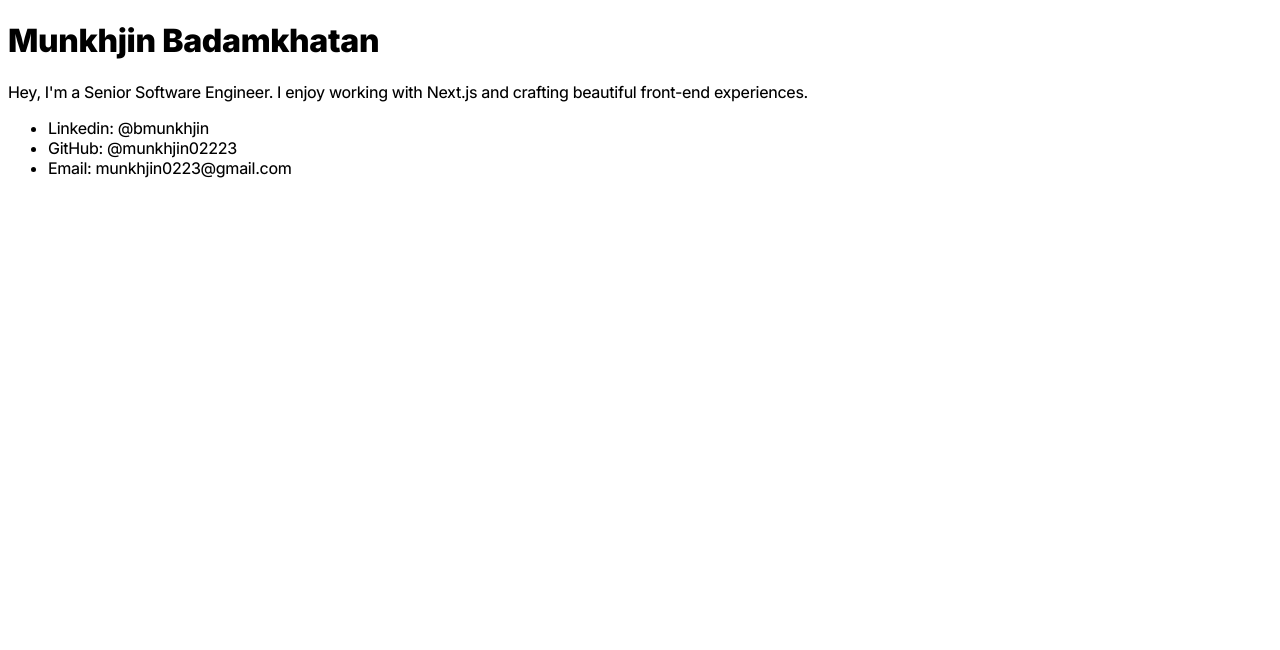
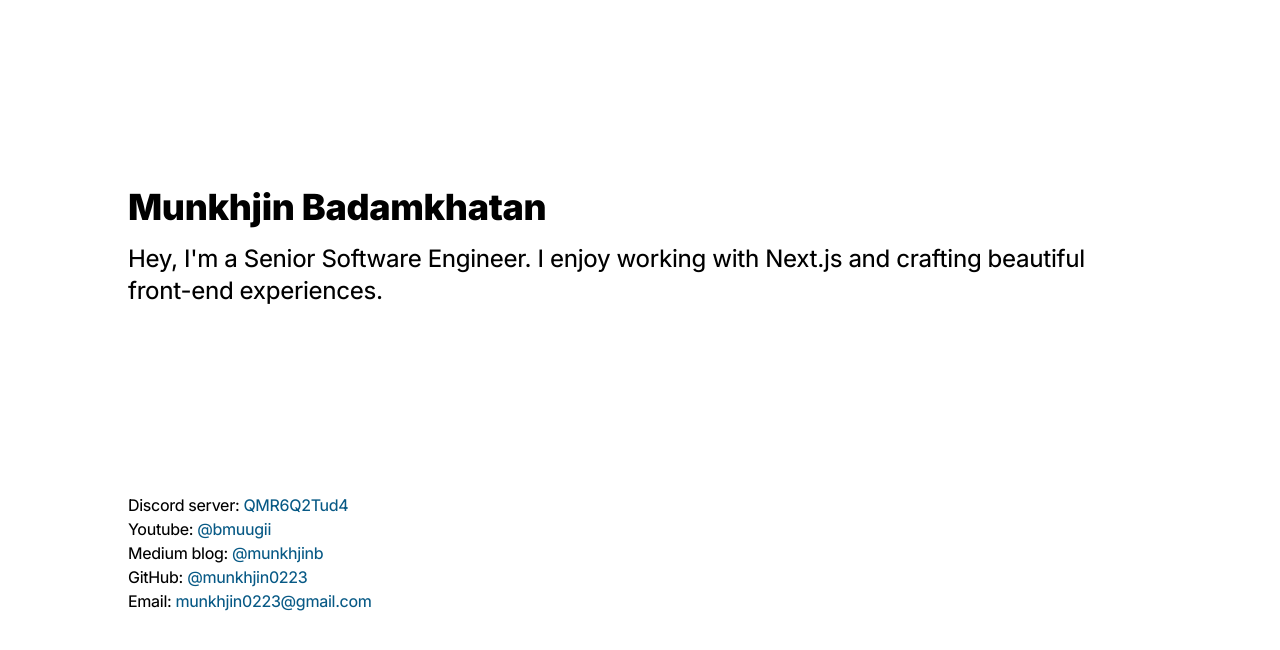
Before and after one commit to munkhjin0223/munkhjin, a Next.js app: page / in a window 1280 px wide. Shown: the top 650 px of the page. Built offline with nearby package versions, Linux system fonts and the light colour scheme.

Commit message:
improve css a little

```diff
--- a/app/layout.css
+++ b/src/app/layout.css
@@ -1,3 +1,7 @@
+@tailwind base;
+@tailwind components;
+@tailwind utilities;
+
 @font-face {
   font-family: 'Inter var';
   font-style: normal;
--- a/app/layout.tsx
+++ b/src/app/layout.tsx
@@ -1,3 +1,4 @@
+import Footer from '../components/Footer';
 import './layout.css';
 
 import { Inter } from 'next/font/google';
@@ -13,16 +14,12 @@ export default function RootLayout({ children }: { children: React.ReactNode })
   return (
     <html lang='en'>
       <body className={inter.className}>
-        {children}
-        <footer>
-          <ul>
-            <li>Linkedin: @bmunkhjin</li>
-
-            <li>GitHub: @munkhjin02223</li>
-
-            <li>Email: munkhjin0223@gmail.com</li>
-          </ul>
-        </footer>
+        <div className='mx-auto max-w-3xl px-4 sm:px-6 xl:max-w-5xl xl:px-0'>
+          <div className='flex h-screen flex-col justify-evenly'>
+            {children}
+            <Footer />
+          </div>
+        </div>
       </body>
     </html>
   );
--- a/app/page.tsx
+++ b/src/app/page.tsx
@@ -1,8 +1,8 @@
 export default function Page() {
   return (
     <div>
-      <h1>Munkhjin Badamkhatan</h1>
-      <article>
+      <h1 className='text-4xl pb-4'>Munkhjin Badamkhatan</h1>
+      <article className='text-2xl'>
         Hey, I&apos;m a Senior Software Engineer. I enjoy working with Next.js and crafting beautiful front-end
         experiences.
       </article>
--- /dev/null
+++ b/src/components/Footer.tsx
@@ -0,0 +1,47 @@
+import Link from 'next/link';
+import { FunctionComponent } from 'react';
+
+interface FooterProps {}
+
+const Footer: FunctionComponent<FooterProps> = () => {
+  return (
+    <footer>
+      <ul>
+        <li>
+          Discord server:{' '}
+          <a target='_blank' rel='noopener noreferrer' className='text-sky-800' href='https://discord.gg/QMR6Q2Tud4'>
+            QMR6Q2Tud4
+          </a>
+        </li>
+        <li>
+          Youtube:{' '}
+          <a target='_blank' rel='noopener noreferrer' className='text-sky-800' href='https://youtube.com/@bmuugii'>
+            @bmuugii
+          </a>
+        </li>
+        <li>
+          Medium blog:{' '}
+          <a target='_blank' rel='noopener noreferrer' className='text-sky-800' href='https://medium.com/@munkhjinb'>
+            @munkhjinb
+          </a>
+        </li>
+
+        <li>
+          GitHub:{' '}
+          <a target='_blank' rel='noopener noreferrer' className='text-sky-800' href='https://github.com/munkhjin0223'>
+            @munkhjin0223
+          </a>
+        </li>
+
+        <li>
+          Email:{' '}
+          <a rel='noopener noreferrer' className='text-sky-800' href='mailto:munkhjin0223@gmail.com'>
+            munkhjin0223@gmail.com
+          </a>
+        </li>
+      </ul>
+    </footer>
+  );
+};
+
+export default Footer;
```
